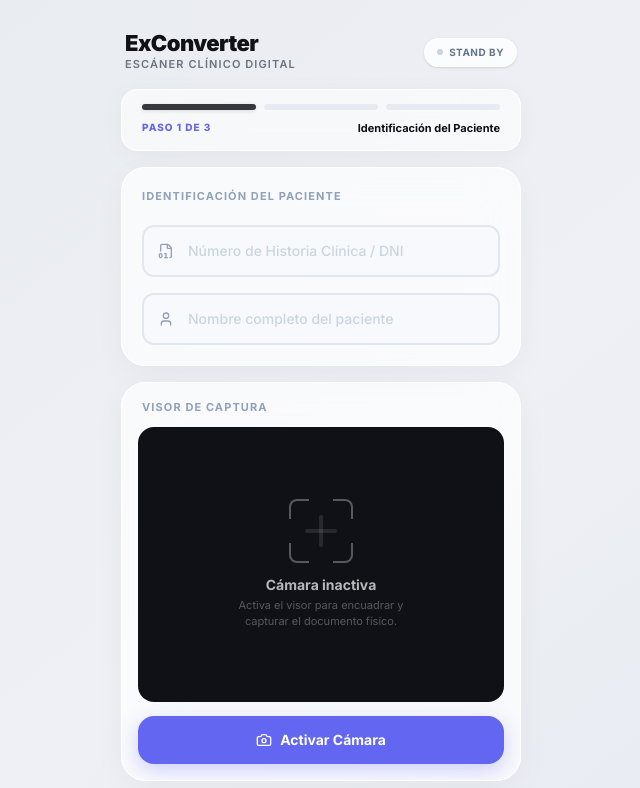
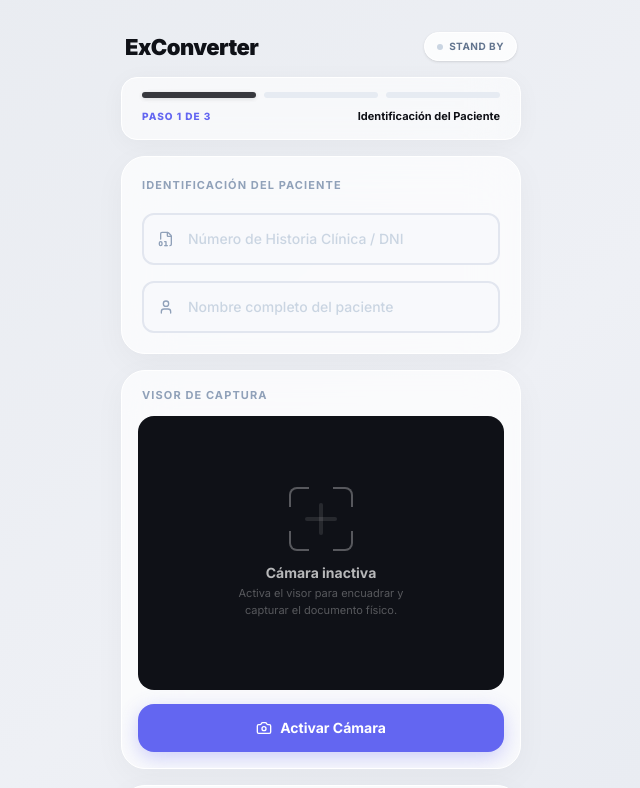
Before and after one commit to EFIKO-PE/ex-converter, a Next.js app: page / in a window 1280 px wide. Shown: the top 788 px of the page, without its empty margins (319-959 px from the left). Built offline with nearby package versions, Linux system fonts and the light colour scheme.

Commit message:
design: remover sub-titulo del encabezado de marca

```diff
--- a/src/app/page.tsx
+++ b/src/app/page.tsx
@@ -143,9 +143,6 @@ export default function Home() {
             <h1 className="text-[22px] font-black tracking-tight text-[#0F1117] leading-none">
               ExConverter
             </h1>
-            <p className="text-[11px] font-semibold text-[#6B7280] tracking-widest uppercase mt-0.5">
-              Escáner Clínico Digital
-            </p>
           </div>
           {/* Live indicator */}
           <div className="flex items-center gap-1.5 bg-white/80 backdrop-blur-md px-3 py-1.5 rounded-full border border-white shadow-sm">
```
